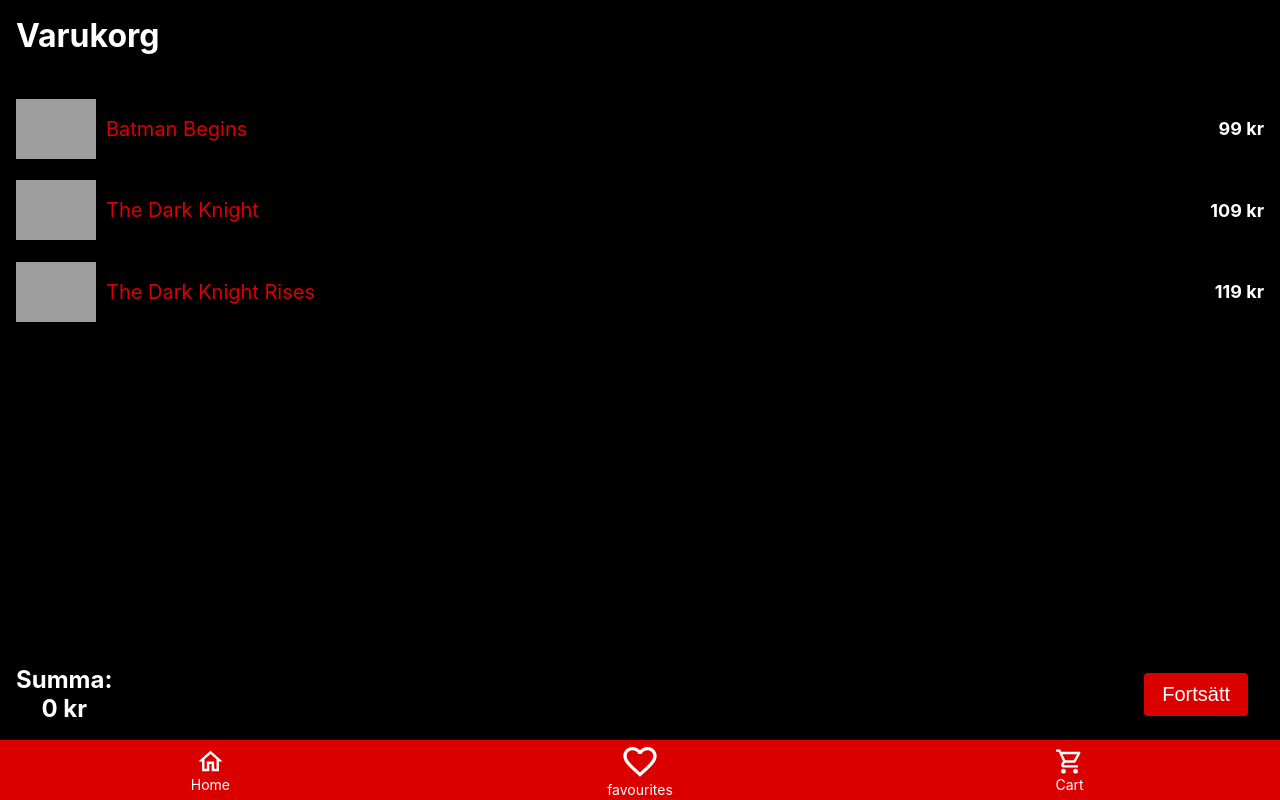
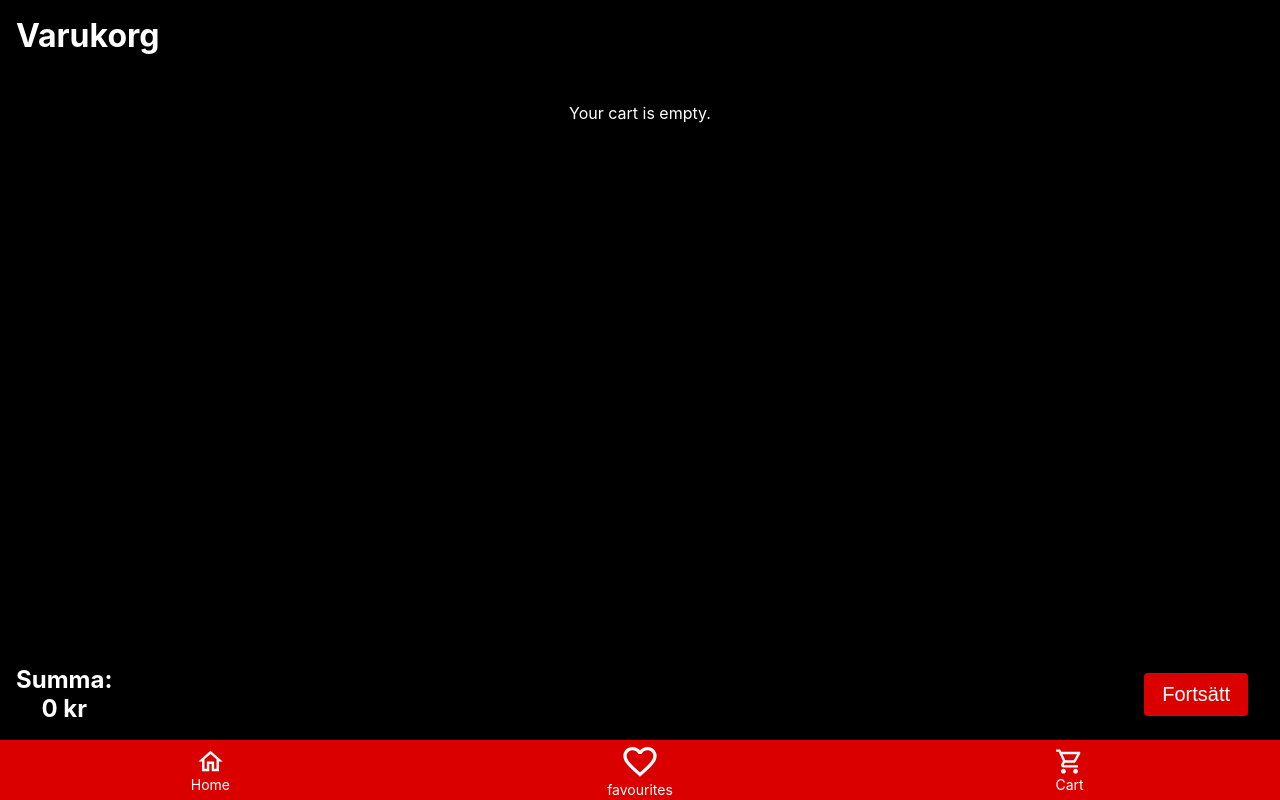
Before and after one commit to WALMIN/MovieShop, a React (Create React App) app: page /#/cart in a window 1280 px wide. Built offline with nearby package versions, Linux system fonts and the light colour scheme; grey boxes are pictures that could not be loaded.

Commit message:
Now using redux for the cart & add/remove function

```diff
--- a/src/components/Varukorg.css
+++ b/src/components/Varukorg.css
@@ -39,8 +39,6 @@
 
   display: flex;
   align-items: center;
-  justify-content: space-between;
-
 
   height: 10vh;
   margin-top: 0.2vmin;
@@ -48,14 +46,37 @@
 
 }
 
-.Varukorg .MovieItem div {
+.Varukorg .MovieItem .RemoveButton {
+
+  width: 4vh;
+  height: 4vh;
+
+}
+
+.Varukorg .MovieItem .RemoveButton:hover {
+
+  opacity: 0.75;
+
+}
+
+.Varukorg .MovieItemInfo {
+
+  display: flex;
+  align-items: center;
+  justify-content: space-between;
+
+  width: 100%;
+
+}
+
+.Varukorg .MovieItemInfo div {
 
   display: flex;
   align-items: center;
 
 }
 
-.Varukorg .MovieItem div img {
+.Varukorg .MovieItemInfo div img {
 
   width: 10vh;
   height: 10vh;
@@ -65,7 +86,7 @@
 
 }
 
-.Varukorg .MovieItem div .MovieTitle {
+.Varukorg .MovieItemInfo div .MovieTitle {
 
   color: var(--primary-color);
   font-size: calc(10px + 1.25vmin);
@@ -73,7 +94,7 @@
 
 }
 
-.Varukorg .MovieItem .MoviePrice {
+.Varukorg .MovieItemInfo .MoviePrice {
 
   font-size: calc(10px + 1vmin);
   font-weight: bolder;
--- a/src/components/Varukorg.js
+++ b/src/components/Varukorg.js
@@ -1,24 +1,16 @@
 import "./Varukorg.css";
 import { useState } from "react";
+import { useSelector, useDispatch } from "react-redux";
+import { actions } from '../features/cartList';
 
 function Varukorg() {
-  const [sum, setSum] = useState(0);
+  const cartList = useSelector(state => state.cartList.items);
 
-  const products = [
-    ["Batman Begins", 99, "https://sfanytime-images-prod.secure.footprint.net/COVERM/ba242472-c422-41dd-a724-9f81010f54bf_COVERM_01.jpg?w=375&fm=pjpg&s=cd8710e230dbe303f7f9795a38beba57"],
-    ["The Dark Knight", 109, "https://sfanytime-images-prod.secure.footprint.net/COVERM/COVERM_b9e21514-0507-4965-a0a4-7ebb3971dd90_01.jpg?w=375&fm=pjpg&s=14f65063145150c9ab0b824200da9075"],
-    ["The Dark Knight Rises", 119, "https://static0.colliderimages.com/wordpress/wp-content/uploads/the-dark-knight-rises-imax-poster.jpeg"]
-  ];
+  const dispatch = useDispatch();
+  const deleteFromCart = (id) => {
+    dispatch(actions.deleteItem(id));
 
-  const list = products.map(product =>
-    <div key={product[0]} className="MovieItem">
-      <div>
-        <img src={product[2]} />
-        <p className="MovieTitle">{product[0]}</p>
-      </div>
-      <p className="MoviePrice">{ () => setSum(sum + product[1]) } {product[1]} kr</p>
-    </div>
-  )
+  }
 
   return (
     <div className="Varukorg">
@@ -26,10 +18,25 @@ function Varukorg() {
         <h1>Varukorg</h1>
       </header>
       <main>
-        {list}
+        { (cartList.length > 0) ?
+          cartList.map(product =>
+            <div key={product[0]} className="MovieItem">
+              <img className="RemoveButton" src={(process.env.PUBLIC_URL + "/images/remove.svg")} onClick={ () => deleteFromCart(product[0]) }/>
+              <div className="MovieItemInfo">
+                <div>
+                  <img src={product[2]} />
+                  <p className="MovieTitle">{product[1]}</p>
+                </div>
+                <p className="MoviePrice">{product[3]} kr</p>
+                </div>
+            </div>
+          )
+          :
+          <p>Your cart is empty.</p>
+        }
       </main>
       <footer>
-        <h2>Summa:<br/>{sum} kr</h2>
+        <h2>Summa:<br/>{0} kr</h2>
         <button>Fortsätt</button>
       </footer>
     </div>
--- /dev/null
+++ b/src/features/cartList.js
@@ -0,0 +1,33 @@
+import { createAction, createReducer } from "@reduxjs/toolkit";
+
+const addItem = createAction('add');
+const deleteItem = createAction('delete');
+
+const actions = { addItem, deleteItem };
+
+const initialState = {
+  items: []
+};
+
+const reducer = createReducer(initialState, {
+  [addItem] : (state, action) => {
+    return {
+     ...state,
+     items: [...state.items, action.payload]
+
+    }
+
+  },
+  [deleteItem] : (state, action) => {
+    const filteredItems = state.items.filter(item => item[0] !== action.payload);
+
+    return {
+      ...state,
+      items: filteredItems
+     }
+
+  }
+
+});
+
+export { actions, reducer };
--- a/src/features/rootReducer.js
+++ b/src/features/rootReducer.js
@@ -1,8 +1,10 @@
 import { combineReducers } from "redux";
-import {reducer as movieListReducer} from './movieList';
+import { reducer as movieListReducer } from './movieList';
+import { reducer as cartListReducer } from './cartList';
 
 const rootReducer = combineReducers({
-    movieList: movieListReducer
+    movieList: movieListReducer,
+    cartList: cartListReducer
 });
 
 export default rootReducer;
```
Also changed, not shown: public/images/remove.svg (added).
